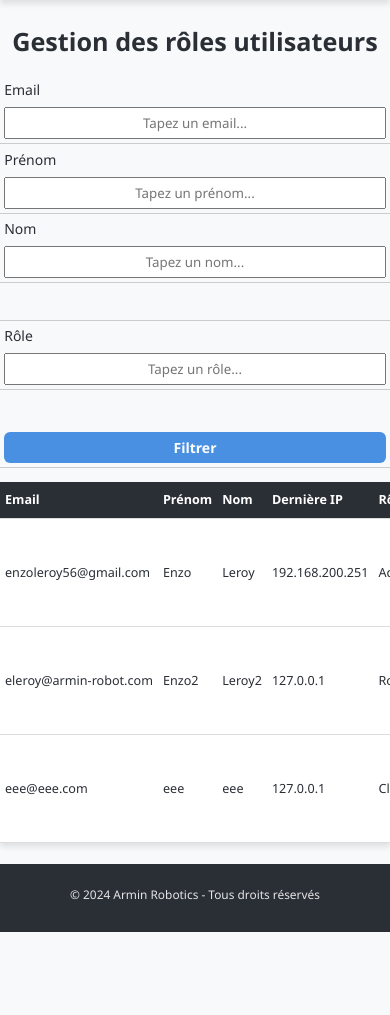
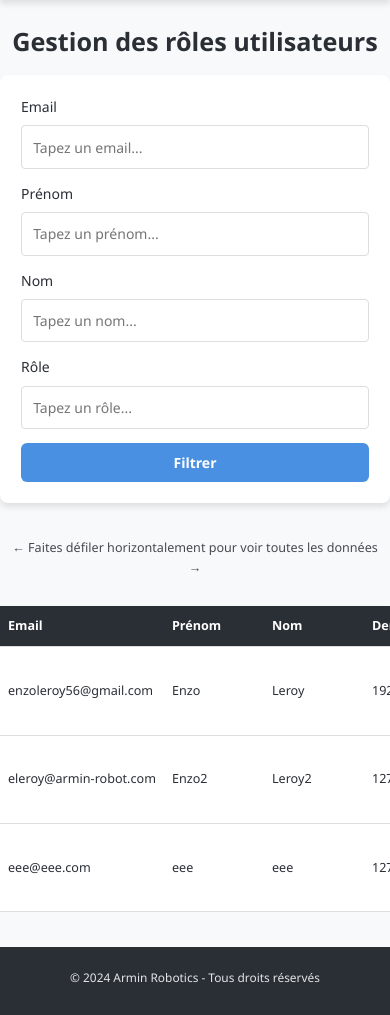
Before and after one commit to LeroyDu56/CDA_FINAL_ARMIN, a Django app: page /admin/roles/ in a window 390 px wide. Shown: the part 124-1139 px from the top of the page. Before the commit the page ends 1056 px from the top, so only its background shows below. Run offline with Django 4.2, Linux system fonts and the light colour scheme; a user stored in the database is signed in; data comes from the database, SQL or seed files in the repository; both versions use the stored data as it was after the commit.

Commit message:
V1.1 Ajout responsive Debug flash message

```diff
--- a/static/css/styles2.css
+++ b/static/css/styles2.css
@@ -454,6 +454,233 @@ button:hover {
 }
 
 /* ========================================================================= */
+/* ADMIN PAGE RESPONSIVE - TOUTES LES COLONNES VISIBLES                     */
+/* ========================================================================= */
+
+/* Conteneur de recherche */
+.search-container {
+  margin-bottom: 2rem;
+  background: white;
+  padding: 1.5rem;
+  border-radius: 8px;
+  box-shadow: var(--shadow);
+}
+
+/* Grille de recherche responsive */
+.search-grid {
+  display: grid;
+  grid-template-columns: repeat(auto-fill, minmax(200px, 1fr));
+  gap: 1rem;
+}
+
+/* Éléments de recherche */
+.search-item {
+  display: flex;
+  flex-direction: column;
+}
+
+.search-item label {
+  margin-bottom: 0.5rem;
+  font-weight: 500;
+  color: var(--primary-color);
+}
+
+.search-item input {
+  padding: 0.8rem;
+  border: 1px solid #ddd;
+  border-radius: 4px;
+  font-size: 1rem;
+}
+
+/* Bouton de recherche */
+.search-button {
+  display: flex;
+  flex-direction: column;
+  justify-content: flex-end;
+}
+
+/* Table responsive - TOUTES COLONNES VISIBLES */
+.table-responsive {
+  width: 100%;
+  overflow-x: auto;
+  -webkit-overflow-scrolling: touch;
+  margin-bottom: 1rem;
+  scrollbar-width: thin; /* Pour Firefox */
+}
+
+/* Personnalisation de la barre de défilement */
+.table-responsive::-webkit-scrollbar {
+  height: 6px;
+}
+
+.table-responsive::-webkit-scrollbar-track {
+  background: #f1f1f1;
+  border-radius: 10px;
+}
+
+.table-responsive::-webkit-scrollbar-thumb {
+  background: #888;
+  border-radius: 10px;
+}
+
+.table-responsive::-webkit-scrollbar-thumb:hover {
+  background: #555;
+}
+
+.admin-table {
+  width: 100%;
+  border-collapse: collapse;
+  background: white;
+  box-shadow: var(--shadow);
+}
+
+.admin-table th,
+.admin-table td {
+  padding: 12px;
+  text-align: left;
+  border-bottom: 1px solid #ddd;
+  white-space: nowrap; /* Empêche le retour à la ligne */
+}
+
+.admin-table th {
+  background: var(--primary-color);
+  color: white;
+  position: sticky;
+  top: 0;
+  z-index: 10;
+}
+
+/* Largeurs optimisées pour les colonnes */
+.admin-table th:nth-child(1), .admin-table td:nth-child(1) { min-width: 180px; } /* Email */
+.admin-table th:nth-child(2), .admin-table td:nth-child(2) { min-width: 120px; } /* Prénom */
+.admin-table th:nth-child(3), .admin-table td:nth-child(3) { min-width: 120px; } /* Nom */
+.admin-table th:nth-child(4), .admin-table td:nth-child(4) { min-width: 120px; } /* IP */
+.admin-table th:nth-child(5), .admin-table td:nth-child(5) { min-width: 120px; } /* Rôle actuel */
+.admin-table th:nth-child(6), .admin-table td:nth-child(6) { min-width: 180px; } /* Attribuer */
+
+/* Formulaire d'attribution de rôle */
+.role-form {
+  width: 100%;
+}
+
+.role-select-container {
+  display: flex;
+  gap: 0.5rem;
+  flex-wrap: nowrap;
+}
+
+.role-select-container select {
+  flex: 1;
+  min-width: 100px;
+  padding: 0.5rem;
+  border: 1px solid #ddd;
+  border-radius: 4px;
+}
+
+.role-select-container button {
+  padding: 0.5rem;
+  white-space: nowrap;
+  min-width: 80px;
+}
+
+/* Indicateur de défilement horizontal sur mobile */
+.scroll-indicator {
+  display: none;
+  text-align: center;
+  padding: 0.5rem;
+  color: var(--primary-color);
+  font-size: 0.9rem;
+  margin-bottom: 0.5rem;
+  animation: pulse 2s infinite;
+}
+
+@keyframes pulse {
+  0% { opacity: 0.7; }
+  50% { opacity: 1; }
+  100% { opacity: 0.7; }
+}
+
+/* Pagination simplifiée */
+.pagination {
+  display: flex;
+  justify-content: center;
+  margin-top: 1.5rem;
+  gap: 0.5rem;
+}
+
+.pagination button {
+  padding: 0.5rem 1rem;
+  background: var(--secondary-color);
+  color: white;
+  border: none;
+  border-radius: 4px;
+  cursor: pointer;
+}
+
+.pagination span {
+  display: flex;
+  align-items: center;
+  padding: 0 1rem;
+}
+
+/* Responsive pour tablettes */
+@media (max-width: 1024px) {
+  .search-grid {
+    grid-template-columns: repeat(2, 1fr);
+  }
+
+  .scroll-indicator {
+    display: block;
+  }
+
+  .role-select-container {
+    flex-direction: column;
+  }
+
+  .role-select-container select,
+  .role-select-container button {
+    width: 100%;
+  }
+}
+
+/* Responsive pour mobile */
+@media (max-width: 768px) {
+  .search-grid {
+    grid-template-columns: 1fr;
+  }
+
+  .scroll-indicator {
+    display: block;
+  }
+
+  /* Réduire légèrement les paddings sur mobile */
+  .admin-table th,
+  .admin-table td {
+    padding: 10px 8px;
+    font-size: 0.9rem;
+  }
+
+  /* Réduire légèrement les largeurs minimales sur mobile */
+  .admin-table th:nth-child(1), .admin-table td:nth-child(1) { min-width: 150px; } /* Email */
+  .admin-table th:nth-child(2), .admin-table td:nth-child(2) { min-width: 100px; } /* Prénom */
+  .admin-table th:nth-child(3), .admin-table td:nth-child(3) { min-width: 100px; } /* Nom */
+  .admin-table th:nth-child(4), .admin-table td:nth-child(4) { min-width: 100px; } /* IP */
+  .admin-table th:nth-child(5), .admin-table td:nth-child(5) { min-width: 100px; } /* Rôle actuel */
+  .admin-table th:nth-child(6), .admin-table td:nth-child(6) { min-width: 150px; } /* Attribuer */
+
+  .role-select-container {
+    flex-direction: column;
+  }
+
+  .role-select-container select,
+  .role-select-container button {
+    width: 100%;
+    font-size: 0.9rem;
+    padding: 0.4rem;
+  }
+}
+
+/* ========================================================================= */
 /* FLASH MESSAGES & ERREURS                                                 */
 /* ========================================================================= */
 
@@ -464,14 +691,16 @@ button:hover {
   left: 50%;
   transform: translateX(-50%);
   z-index: 10000;
-  padding: 0;
-  border-radius: 0;
-  box-shadow: none;
+  padding: 10px;
+  border-radius: 6px;
+  box-shadow: 0 2px 5px rgba(0, 0, 0, 0.2);
   text-align: center;
   transition: opacity 0.3s ease, transform 0.3s ease;
   width: 90%;
   max-width: 500px;
+  background-color: transparent; /* Changé de #f8d7da à transparent */
 }
+
 .flash-messages ul {
   list-style: none;
   padding: 0;
@@ -626,19 +855,20 @@ td form button:hover {
 
 /* Barre de recherche en table */
 .search-header {
-  display: table;
-  width: 100%;
-  margin-bottom: 1rem;
+  display: flex;
+  flex-wrap: wrap;
+  gap: 10px;
 }
 .search-row {
-  display: table-row;
+  display: flex;
+  flex-wrap: wrap;
+  width: 100%;
 }
 .search-cell {
-  display: table-cell;
-  vertical-align: bottom;
-  text-align: center;
+  display: block;
+  width: 100%;
   padding: 0.5rem;
-  border-bottom: 1px solid #ccc;
+  text-align: left;
 }
 .search-cell label {
   display: block;
@@ -650,13 +880,13 @@ td form button:hover {
   padding: 0;
 }
 .search-cell input {
-  width: 130px;
+  width: 100%;
   padding: 5px;
   text-align: center;
 }
 .search-cell button {
-  width: 100px;
-  padding: 6px 0;
+  width: 100%;
+  margin-top: 10px;
   cursor: pointer;
 }
 
@@ -670,48 +900,6 @@ td form button:hover {
 
   th, td {
     padding: 10px 8px;
-  }
-
-  .search-header {
-    display: flex;
-    flex-wrap: wrap;
-    gap: 10px;
-  }
-
-  .search-row {
-    display: flex;
-    flex-wrap: wrap;
-    width: 100%;
-  }
-
-  .search-cell {
-    display: block;
-    width: 100%;
-    padding: 0.3rem;
-    text-align: left;
-  }
-
-  .search-cell input {
-    width: 100%;
-  }
-
-  .search-cell button {
-    width: 100%;
-    margin-top: 10px;
-  }
-
-  td form {
-    flex-direction: column;
-    align-items: stretch;
-  }
-
-  td form select {
-    width: 100%;
-    margin-bottom: 8px;
-  }
-
-  td form button {
-    width: 100%;
   }
 }
 
@@ -1273,10 +1461,3 @@ td form button:hover {
     gap: 15px;
   }
 }
-
-@media (max-width: 480px) {
-  .grid {
-    grid-template-columns: repeat(2, 1fr);
-    gap: 10px;
-  }
-}
--- a/templates/admin.html
+++ b/templates/admin.html
@@ -4,62 +4,52 @@
 {% block content %}
 <h2>Gestion des rôles utilisateurs</h2>
 
-<!-- Barre de recherche en "table" pour aligner 6 colonnes
-     Comme dans le tableau : Email, Prénom, Nom, (vide), Rôle, Bouton Filtrer -->
-<div class="search-header">
-  <div class="search-row">
-
-    <!-- Col 1 : Email -->
-    <div class="search-cell">
-      <label>Email</label>
-      <form method="get" class="no-margin" id="searchForm">
-        <input type="text" name="email"
+<!-- Barre de recherche améliorée pour le responsive -->
+<div class="search-container">
+  <form method="get" id="searchForm">
+    <div class="search-grid">
+      <div class="search-item">
+        <label for="email">Email</label>
+        <input type="text" id="email" name="email"
                value="{{ request.GET.email|default_if_none:'' }}"
                placeholder="Tapez un email...">
-      </form>
       </div>
 
-    <!-- Col 2 : Prénom -->
-    <div class="search-cell">
-      <label>Prénom</label>
-      <input type="text" form="searchForm" name="first_name"
+      <div class="search-item">
+        <label for="first_name">Prénom</label>
+        <input type="text" id="first_name" name="first_name"
                value="{{ request.GET.first_name|default_if_none:'' }}"
                placeholder="Tapez un prénom...">
       </div>
 
-    <!-- Col 3 : Nom -->
-    <div class="search-cell">
-      <label>Nom</label>
-      <input type="text" form="searchForm" name="last_name"
+      <div class="search-item">
+        <label for="last_name">Nom</label>
+        <input type="text" id="last_name" name="last_name"
                value="{{ request.GET.last_name|default_if_none:'' }}"
                placeholder="Tapez un nom...">
       </div>
 
-    <!-- Col 4 : Vide (on n'a plus IP) -->
-    <div class="search-cell">
-      <!-- Laisser vide pour garder 6 colonnes alignées -->
-      <label>&nbsp;</label>
-      <!-- pas de champ -->
-    </div>
-
-    <!-- Col 5 : Rôle -->
-    <div class="search-cell">
-      <label>Rôle</label>
-      <input type="text" form="searchForm" name="role"
+      <div class="search-item">
+        <label for="role">Rôle</label>
+        <input type="text" id="role" name="role"
                value="{{ request.GET.role|default_if_none:'' }}"
                placeholder="Tapez un rôle...">
       </div>
 
-    <!-- Col 6 : Bouton Filtrer -->
-    <div class="search-cell">
-      <label>&nbsp;</label>
-      <button type="submit" class="filtrer-btn" form="searchForm">Filtrer</button>
+      <div class="search-item search-button">
+        <button type="submit" class="filtrer-btn">Filtrer</button>
+      </div>
+    </div>
+  </form>
 </div>
 
-  </div>
+<!-- Indicateur de défilement pour mobile et tablette -->
+<div class="scroll-indicator">
+  ← Faites défiler horizontalement pour voir toutes les données →
 </div>
 
-<table>
+<div class="table-responsive">
+  <table class="admin-table">
     <thead>
       <tr>
         <th>Email</th>
@@ -85,9 +75,10 @@
           {% endfor %}
         </td>
         <td>
-        <form method="post">
+          <form method="post" class="role-form">
             {% csrf_token %}
             <input type="hidden" name="user_id" value="{{ user.user_id }}">
+            <div class="role-select-container">
               <select name="role_id">
                 {% for role in roles %}
                 <option value="{{ role.role_id }}"
@@ -97,10 +88,27 @@
                 {% endfor %}
               </select>
               <button type="submit" class="auth-btn">Attribuer</button>
+            </div>
           </form>
         </td>
       </tr>
       {% endfor %}
     </tbody>
   </table>
+</div>
+
+<!-- Pagination simple -->
+{% if users.has_other_pages %}
+<div class="pagination">
+  {% if users.has_previous %}
+    <button onclick="window.location.href='?page={{ users.previous_page_number }}'">Précédent</button>
+  {% endif %}
+
+  <span>Page {{ users.number }} sur {{ users.paginator.num_pages }}</span>
+
+  {% if users.has_next %}
+    <button onclick="window.location.href='?page={{ users.next_page_number }}'">Suivant</button>
+  {% endif %}
+</div>
+{% endif %}
 {% endblock %}
--- a/templates/header.html
+++ b/templates/header.html
@@ -1,5 +1,7 @@
 <!-- templates/header.html -->
 {% load static %}
+<head>
+  <meta name="viewport" content="width=device-width, initial-scale=1.0">
 <header class="main-header">
   <div class="container nav-content">
       <!-- Logo -->
@@ -42,8 +44,9 @@
 </header>
 
 <!-- Zone d'affichage des messages flash -->
+<!-- Zone d'affichage des messages flash -->
 {% if messages %}
-  <div class="flash-messages">
+  <div class="flash-messages" id="flash-messages">
     <ul>
       {% for message in messages %}
         <li class="{{ message.tags }}">
@@ -53,6 +56,18 @@
       {% endfor %}
     </ul>
   </div>
+  <script>
+    // Automatically hide flash messages after 4 seconds
+    setTimeout(() => {
+      const flashMessages = document.getElementById('flash-messages');
+      if (flashMessages) {
+        flashMessages.style.opacity = '0';
+        setTimeout(() => {
+          flashMessages.style.display = 'none';
+        }, 300); // Match the CSS transition duration
+      }
+    }, 4000); // 4 seconds
+  </script>
 {% endif %}
 
 <!-- Script pour le menu responsive -->
--- a/templates/host_detail.html
+++ b/templates/host_detail.html
@@ -56,7 +56,7 @@
         "isHostActive": {{ is_host_active|yesno:"true,false" }},
         "host": "{{ host }}",
         "lastConnectionTime": "{{ last_connection_timestamp|default:'' }}",
-        "grafanaBaseUrl": "http://localhost:3001/d-solo/dee0o5db5zgn4f",
+        "grafanaBaseUrl": "http://192.168.200.251:3001/d-solo/dee0o5db5zgn4f",
         "cpuPanelId": 1,
         "diskPanelId": 2
     }
```
Also changed, not shown: robot_monitoring/settings.py (+2 -5 lines), db.sqlite3. Lines whose indentation alone changed are shown as unchanged.
